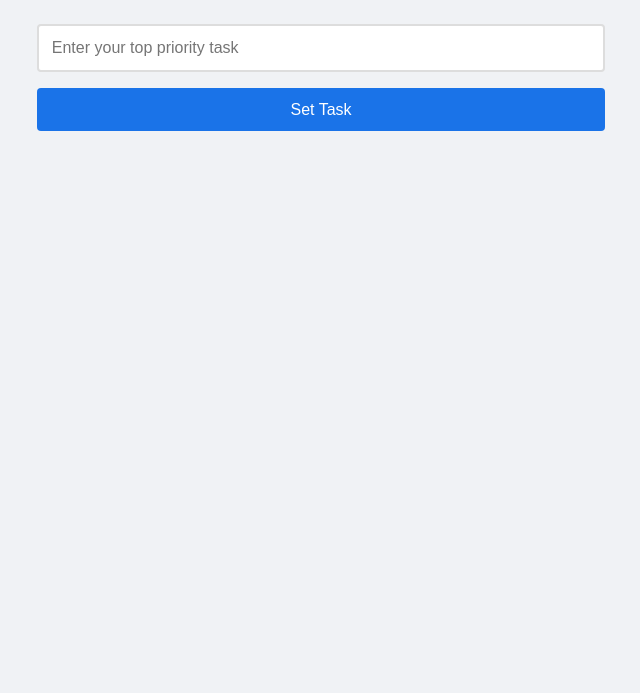
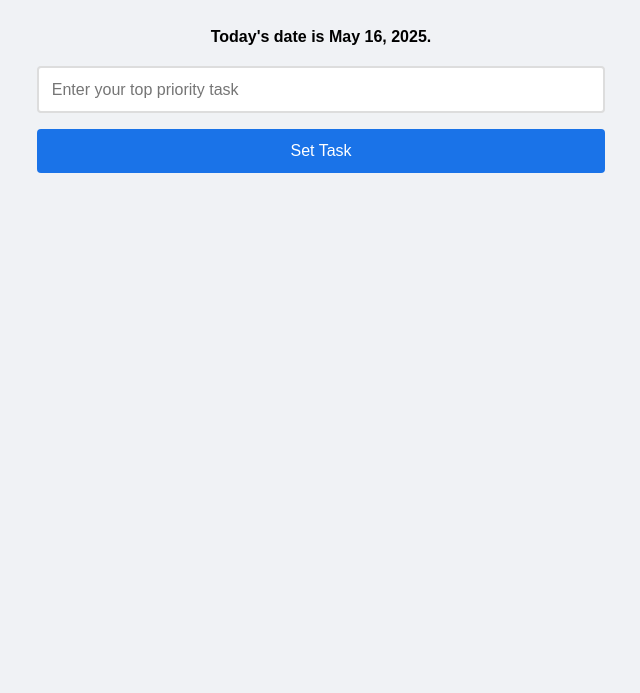
Before and after one commit to IsaacLien/toptask, a plain HTML site: page index.html in a window 1280 px wide. Shown: the part 107-800 px from the top of the page, without its empty margins (319-959 px from the left). Drawn offline with nearby package versions, Linux system fonts and the light colour scheme.

Commit message:
Add summary section with date and tasks

```diff
--- a/index.html
+++ b/index.html
@@ -10,6 +10,7 @@
 <body>
     <div class="container">
         <h1>My Priority Task</h1>
+        <p id="summary" class="summary"></p>
 
         <div id="main-task-section">
             <div id="task-input-section">
--- a/script.js
+++ b/script.js
@@ -11,6 +11,29 @@ document.addEventListener('DOMContentLoaded', () => {
     const additionalTasksList = document.getElementById('additional-tasks-list');
     const celebrationModal = document.getElementById('celebration-modal');
     const celebrationButton = document.getElementById('celebration-button');
+    const summary = document.getElementById('summary');
+
+    function updateSummary() {
+        const tasks = [];
+        const mainTask = mainTaskText.textContent.trim();
+        if (mainTask) tasks.push(mainTask);
+        const additionalSpans = additionalTasksList.querySelectorAll('span');
+        additionalSpans.forEach(span => tasks.push(span.textContent.trim()));
+
+        const today = new Date().toLocaleDateString(undefined, {
+            year: 'numeric',
+            month: 'long',
+            day: 'numeric'
+        });
+
+        if (tasks.length === 0) {
+            summary.textContent = `Today's date is ${today}.`;
+        } else if (tasks.length === 1) {
+            summary.textContent = `Today's date is ${today}. My top task is ${tasks[0]}.`;
+        } else {
+            summary.textContent = `Today's date is ${today}. My top tasks are ${tasks.join(', ')}.`;
+        }
+    }
 
     function submitMainTaskHandler() {
         const task = mainTaskInput.value.trim();
@@ -18,6 +41,7 @@ document.addEventListener('DOMContentLoaded', () => {
             mainTaskText.textContent = task;
             taskInputSection.classList.add('hidden');
             mainTaskDisplay.classList.remove('hidden');
+            updateSummary();
         }
     }
 
@@ -27,6 +51,7 @@ document.addEventListener('DOMContentLoaded', () => {
             const taskElement = createTaskElement(task);
             additionalTasksList.appendChild(taskElement);
             additionalTaskInput.value = '';
+            updateSummary();
 
             // Limit to 3 additional tasks
             if (additionalTasksList.children.length >= 3) {
@@ -140,4 +165,6 @@ document.addEventListener('DOMContentLoaded', () => {
 
         return taskCard;
     }
+
+    updateSummary();
 });
--- a/styles.css
+++ b/styles.css
@@ -20,6 +20,12 @@ h1 {
     text-align: center;
     color: #1a73e8;
     margin-bottom: 2rem;
+}
+
+.summary {
+    text-align: center;
+    font-weight: bold;
+    margin-bottom: 1rem;
 }
 
 input[type="text"] {
```
